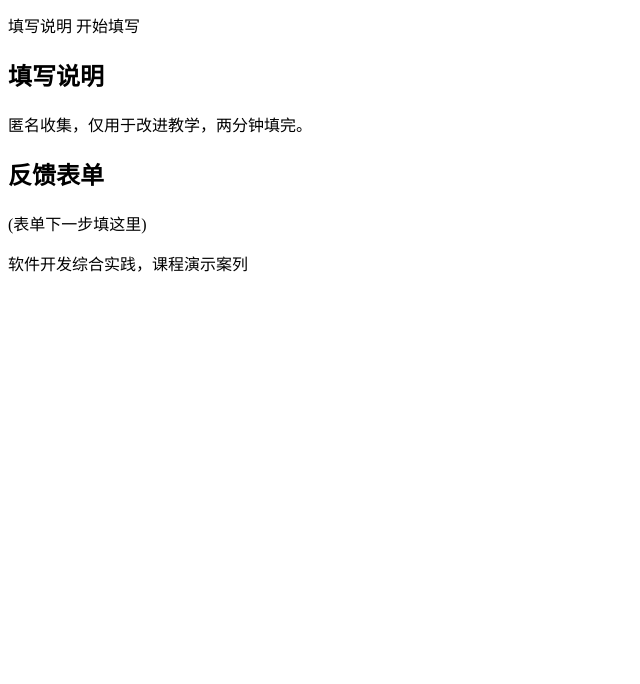
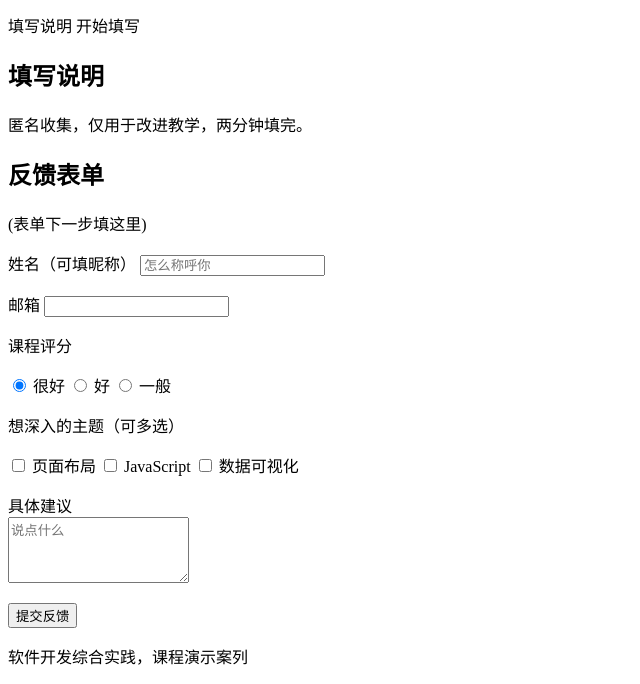
Before and after one commit to 1274590771/frontend-practice, a plain HTML site: page feedback-form/index.html in a window 1280 px wide. Shown: the part 116-800 px from the top of the page, without its empty margins (0-640 px from the left). Drawn offline with Linux system fonts and the light colour scheme.

Commit message:
添加反馈表单控件并关联label

```diff
--- a/feedback-form/index.html
+++ b/feedback-form/index.html
@@ -23,7 +23,36 @@
             <h2>反馈表单</h2>
             <P>(表单下一步填这里)</P>
         </section>
-    </main>
+      <form action="#" method="get">
+        <p>
+        <label for="name">姓名（可填昵称）</label>
+        <input type="text" id="name" name="name" placeholder="怎么称呼你" required>
+      </p>
+      <p>
+        <label for="mail">邮箱</label>
+        <input type="email" id="mail" name="mail" required>
+      </p>
+      <p>课程评分</p>
+      <p>
+        <label><input type="radio" name="score" value="5" checked> 很好</label>
+        <label><input type="radio" name="score" value="4"> 好</label>
+        <label><input type="radio" name="score" value="3"> 一般</label>
+      </p>
+      <p>想深入的主题（可多选）</p>
+      <p>
+        <label><input type="checkbox" name="topic" value="layout"> 页面布局</label>
+        <label><input type="checkbox" name="topic" value="js"> JavaScript</label>
+        <label><input type="checkbox" name="topic" value="chart"> 数据可视化</label>
+      </p>
+      <p>
+        <label for="advice">具体建议</label><br>
+        <textarea id="advice" name="advice" rows="4" maxlength="200" placeholder="说点什么"></textarea>
+      </p>
+      <p>
+        <button type="submit">提交反馈</button>
+      </p>
+    </form>
+        </main>
     <footer>
         <p>软件开发综合实践，课程演示案列</p>
     </footer>
```
